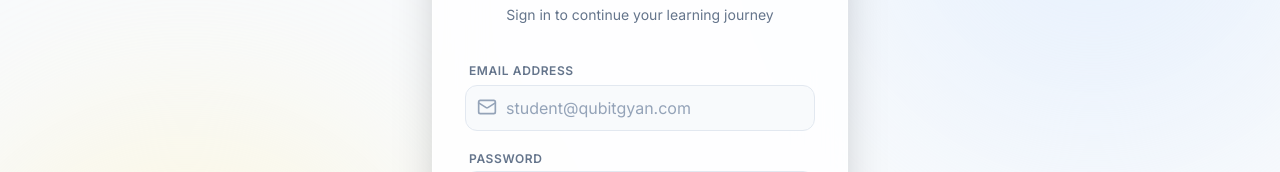
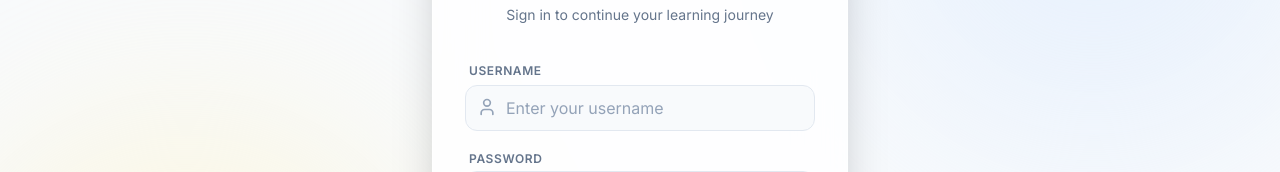
Before and after one commit to cmlowerence/qubitgyan-student, a Next.js app: page /login in a window 1280 px wide. Shown: the part 265-437 px from the top of the page. Built offline with nearby package versions, Linux system fonts and the light colour scheme; no server answers.

Commit message:
login form update

```diff
--- a/src/app/(auth)/login/page.tsx
+++ b/src/app/(auth)/login/page.tsx
@@ -5,21 +5,21 @@ import { Logo } from '@/components/ui/logo';
 import { useAuth } from '@/context/auth-context';
 import { useUi } from '@/components/providers/ui-provider';
 import api from '@/lib/api';
-import { Loader2, Mail, Lock, ArrowRight, UserPlus } from 'lucide-react';
+import { Loader2, User, Lock, ArrowRight, UserPlus } from 'lucide-react';
 
 export default function LoginPage() {
   const { login } = useAuth();
   const { showAlert } = useUi();
 
-  const [email, setEmail] = useState('');
+  // CHANGED: We now track 'username' instead of 'email'
+  const [username, setUsername] = useState('');
   const [password, setPassword] = useState('');
   const [isSubmitting, setIsSubmitting] = useState(false);
 
-  // --- NEW: Handle the Sign Up Click ---
   const handleSignUpClick = () => {
     showAlert({
       title: "Enrollment Required",
-      message: "Access to Qubitgyan is currently by invitation only. Please contact the administration office to request your enrollment credentials. We look forward to having you! Happy Learning.",
+      message: "Access to Qubitgyan is currently by invitation only. Please contact the administration office to request your enrollment credentials.",
       variant: "info",
       confirmText: "Got it"
     });
@@ -28,10 +28,10 @@ export default function LoginPage() {
   const handleSubmit = async (e: React.FormEvent) => {
     e.preventDefault();
 
-  if (!email || !password) {
+    if (!username || !password) {
       showAlert({
         title: "Missing Information",
-      message: "Please enter both your email and password.",
+        message: "Please enter both your username and password.",
         variant: "warning"
       });
       return;
@@ -40,24 +40,28 @@ export default function LoginPage() {
     setIsSubmitting(true);
 
     try {
+      // 1. URL FIX: Step out of '/v1' to reach '/token/'
+      // Backend is at /api/token/, but Frontend defaults to /api/v1/
       const baseUrl = api.defaults.baseURL || '';
       const loginUrl = baseUrl.replace('/v1', '/token/');
+
+      // 2. PAYLOAD FIX: Send 'username' exactly as Django expects
       const response = await api.post(loginUrl, {
-      username: email,
+        username,
         password
       });
 
       await login(response.data.access);
+
     } catch (error: any) {
       console.error(error);
       const status = error.response?.status;
       let msg = "Something went wrong. Please try again.";
 
-    if (status === 404) msg = "Login URL not found. Please contact support.";
-    else if (status === 401) msg = "Invalid email or password.";
+      if (status === 404) msg = "Login endpoint not found. Contact Admin.";
+      else if (status === 401) msg = "Invalid username or password.";
       else if (status === 400) msg = "Invalid credentials format.";
-    else if (status === 403) msg = "Your account may be suspended.";
-    else if (status === 500) msg = "Server error. Please try again later.";
+      else if (status === 403) msg = "Your account is suspended.";
 
       showAlert({
         title: "Login Failed",
@@ -68,7 +72,6 @@ export default function LoginPage() {
       setIsSubmitting(false);
     }
   };
-
 
   return (
     <div className="bg-white/80 backdrop-blur-xl border border-white/50 shadow-2xl rounded-2xl p-8 animate-in-scale">
@@ -82,19 +85,21 @@ export default function LoginPage() {
       {/* Form */}
       <form onSubmit={handleSubmit} className="space-y-5">
 
-        {/* Email Field */}
+        {/* Username Field (CHANGED) */}
         <div className="space-y-1">
           <label className="text-xs font-semibold uppercase tracking-wider text-slate-500 ml-1">
-            Email Address
+            Username
           </label>
           <div className="relative group">
-            <Mail className="absolute left-3 top-3 w-5 h-5 text-slate-400 group-focus-within:text-blue-500 transition-colors" />
+            <User className="absolute left-3 top-3 w-5 h-5 text-slate-400 group-focus-within:text-blue-500 transition-colors" />
             <input
-              type="email"
-              value={email}
-              onChange={(e) => setEmail(e.target.value)}
+              type="text"
+              value={username}
+              onChange={(e) => setUsername(e.target.value)}
               className="w-full bg-slate-50 border border-slate-200 rounded-xl py-2.5 pl-10 pr-4 text-slate-900 placeholder:text-slate-400 focus:outline-none focus:ring-2 focus:ring-blue-500/20 focus:border-blue-500 transition-all"
-              placeholder="student@qubitgyan.com"
+              placeholder="Enter your username"
+              autoCapitalize="none"
+              autoCorrect="off"
             />
           </div>
         </div>
@@ -137,7 +142,7 @@ export default function LoginPage() {
         </button>
       </form>
 
-      {/* Footer - NOW INTERACTIVE */}
+      {/* Footer */}
       <div className="mt-8 pt-6 border-t border-slate-100 text-center">
         <button
           onClick={handleSignUpClick}
```
Lines whose indentation alone changed are shown as unchanged.
